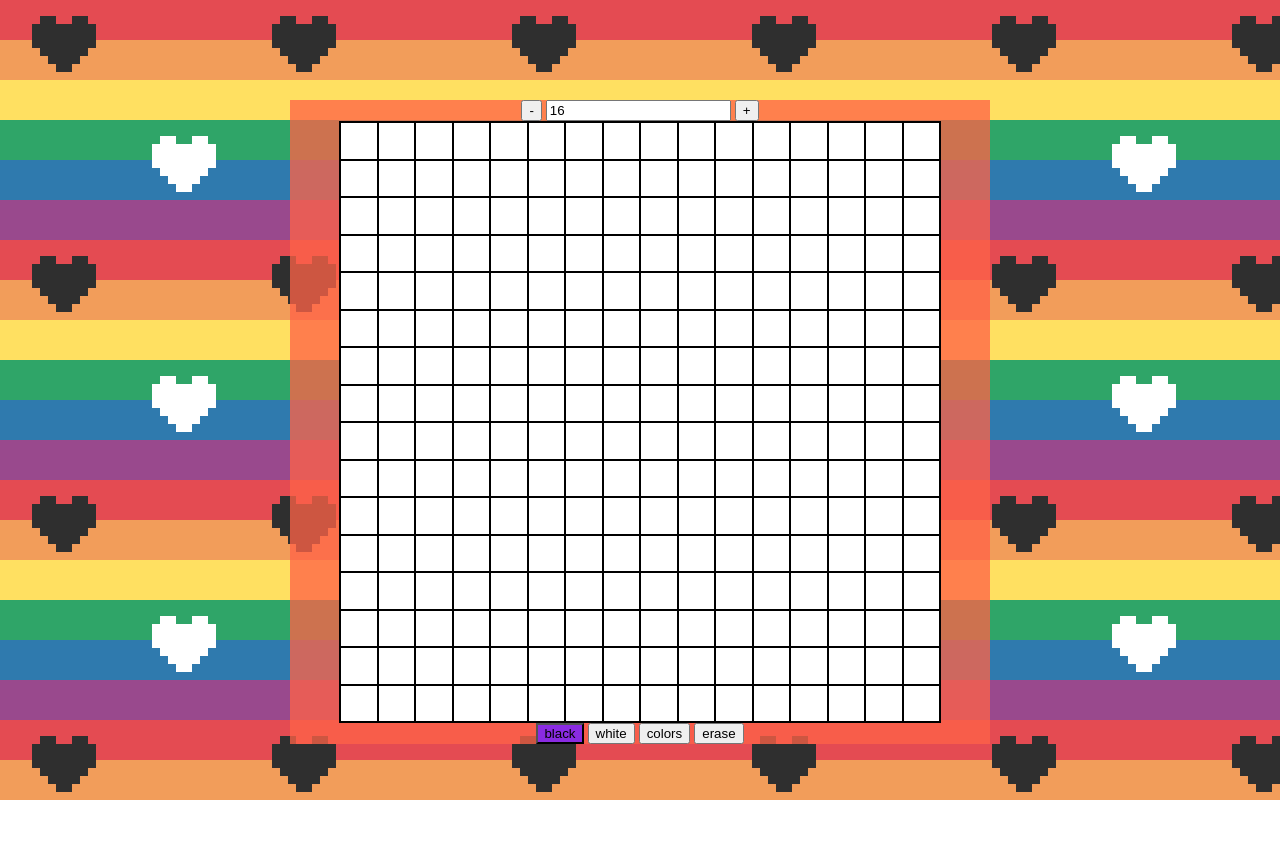
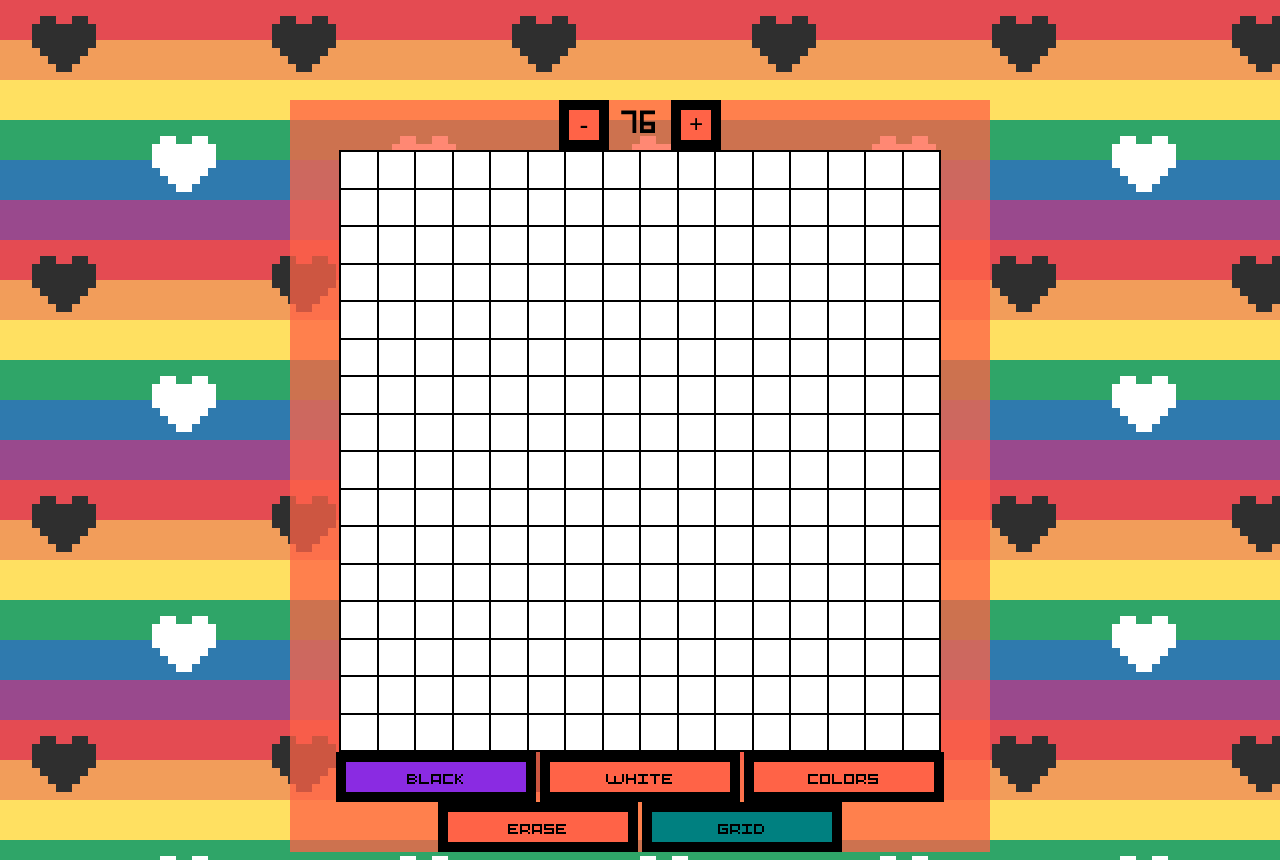
Before and after one commit to LeandroCuello/etch-a-sketch, a plain HTML site: page index.html in a window 1280 px wide. Before the commit the page ends 800 px from the top, so only its background shows below. Drawn offline with Linux system fonts and the light colour scheme.

Commit message:
final update!(i think...)

```diff
--- a/index.html
+++ b/index.html
@@ -9,18 +9,19 @@
 <body>
     <div id="main-content">
     <div id="cells_manager">
-        <button type="button" id="cm_less">-</button>
+        <button type="button" id="cm_less"class="displat_buttons">-</button>
         <input type="text" id="cm_display" placeholder="16">
-        <button type="button" id="cm_more">+</button>
+        <button type="button" id="cm_more"class="displat_buttons">+</button>
     </div>
     <!--grid container-->
     <div id="gridContainer"></div>
 
     <div id="color_selector">
-        <button type="button" id="black_selector" class="press_color_selector">black</button>
-        <button type="button" id="white_selector">white</button>
-        <button type="button" id="colors_selector">colors</button>
-        <button type="button" id="erase">erase</button>
+        <button type="button" id="black_selector" class="button press_color_selector">black</button>
+        <button type="button" id="white_selector" class="button">white</button>
+        <button type="button" id="colors_selector" class="button">colors</button>
+        <button type="button" id="erase" class="button">erase</button>
+        <button type="button" id="grid_option" class="button press_grid_selector">grid</button>
     </div>
     </div>
 </body>
@@ -34,6 +35,7 @@ const blackSelector = document.querySelector('#black_selector');
 const whiteSelector = document.querySelector('#white_selector');
 const colorsSelector = document.querySelector('#colors_selector');
 const eraseButton = document.querySelector('#erase');
+const gridOption = document.querySelector('#grid_option');
 
 //Array with color options
 const colorsOptions = ["red", "orange", "yellow", "green", "blue", "indigo", "violet"];
@@ -133,6 +135,28 @@ function painter(){
 function getRandomInt(max) {
     return Math.floor(Math.random() * Math.floor(max));
 }
+//grid on off option
+let gridButtonIsOn = true;
+gridOption.addEventListener('click', test);
+function test(){
+    let gridCells = document.querySelectorAll(".grid_cell");
+
+    if(gridButtonIsOn){
+        gridCells.forEach(element => {
+        element.style.setProperty('border', 'none');
+        });
+        gridOption.classList.remove('press_grid_selector');
+        gridButtonIsOn = false;
+    }
+    else{
+        gridCells.forEach(element => {
+        element.style.setProperty('border', 'solid black 0.5px');
+        });
+        gridOption.classList.add('press_grid_selector');
+        gridButtonIsOn = true;
+    }
+
+}
 </script>
 
 
--- a/style/style.css
+++ b/style/style.css
@@ -1,5 +1,10 @@
+@font-face {
+    font-family: 'pixelfont';
+    src:  url('./Pixel-Art.woff') format('woff');
+  }
 body{
     background-image: url(background.png);
+    font-family: 'pixelfont';
 }
 #main-content{
     background-color: #ff6347c2;
@@ -15,6 +20,32 @@ body{
     height: 600px;
     border: solid black 0.5px;
 }
+#cm_display{
+    background-color: #ff000000;
+    border: none;
+    text-align: center;
+    font-family: 'pixelfont';
+    font-size: 30px;
+    width: 50px;
+    height: 30px;
+}
+.displat_buttons{
+    border:solid black 10px;
+    background-color: tomato;
+    width: 50px;
+    height: 50px;
+    font-family: 'pixelfont';
+    font-size: 25px;
+    font-weight: 700;
+}
+.button{
+    font-family: 'pixelfont';
+    font-size: medium;
+    border: solid 10px;
+    background-color: tomato;
+    width: 200px;
+    height: 50px;
+}
 .grid_cell{
     border: solid black 0.5px;
     background-color: white;
@@ -25,3 +56,6 @@ body{
 .press_color_selector{
     background-color: blueviolet;
 }
+.press_grid_selector{
+    background-color: teal;
+}
```
Also changed, not shown: code.js (line endings or trailing spaces), style/Pixel-Art.woff (added).
